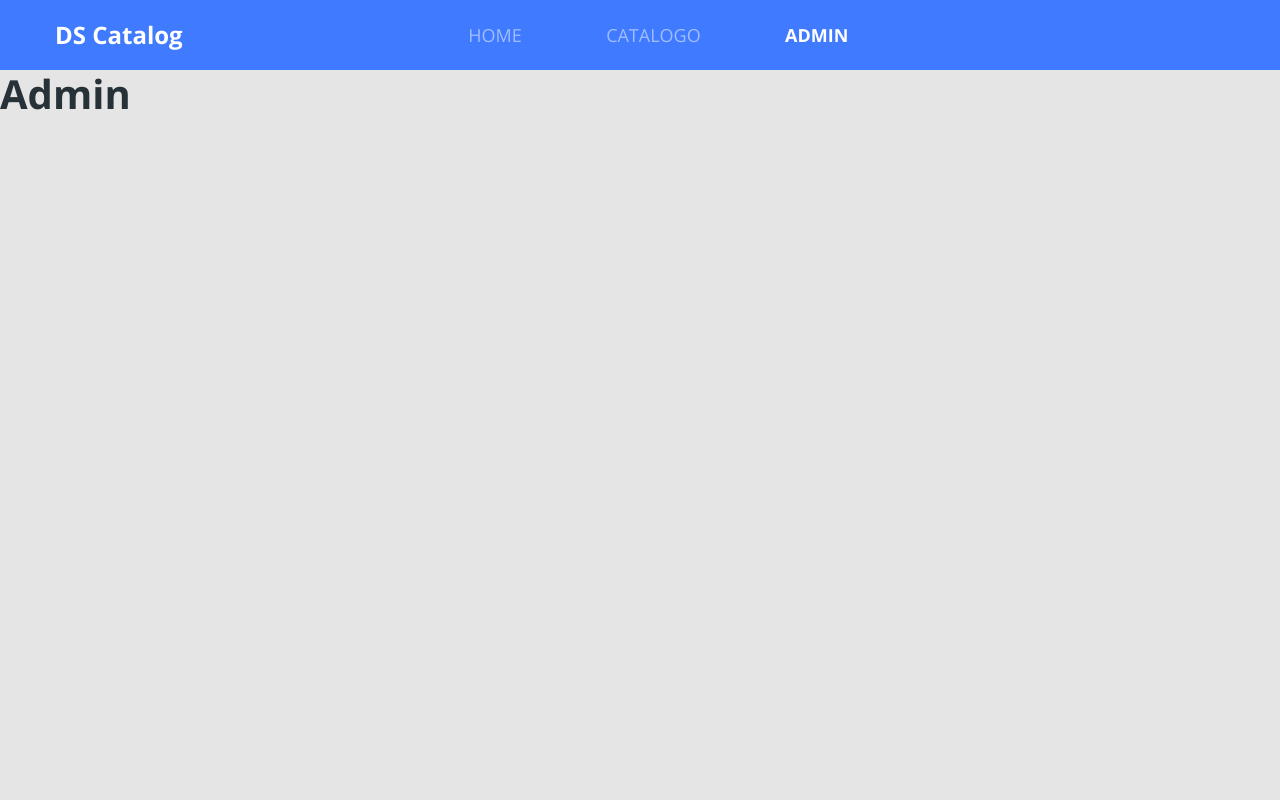
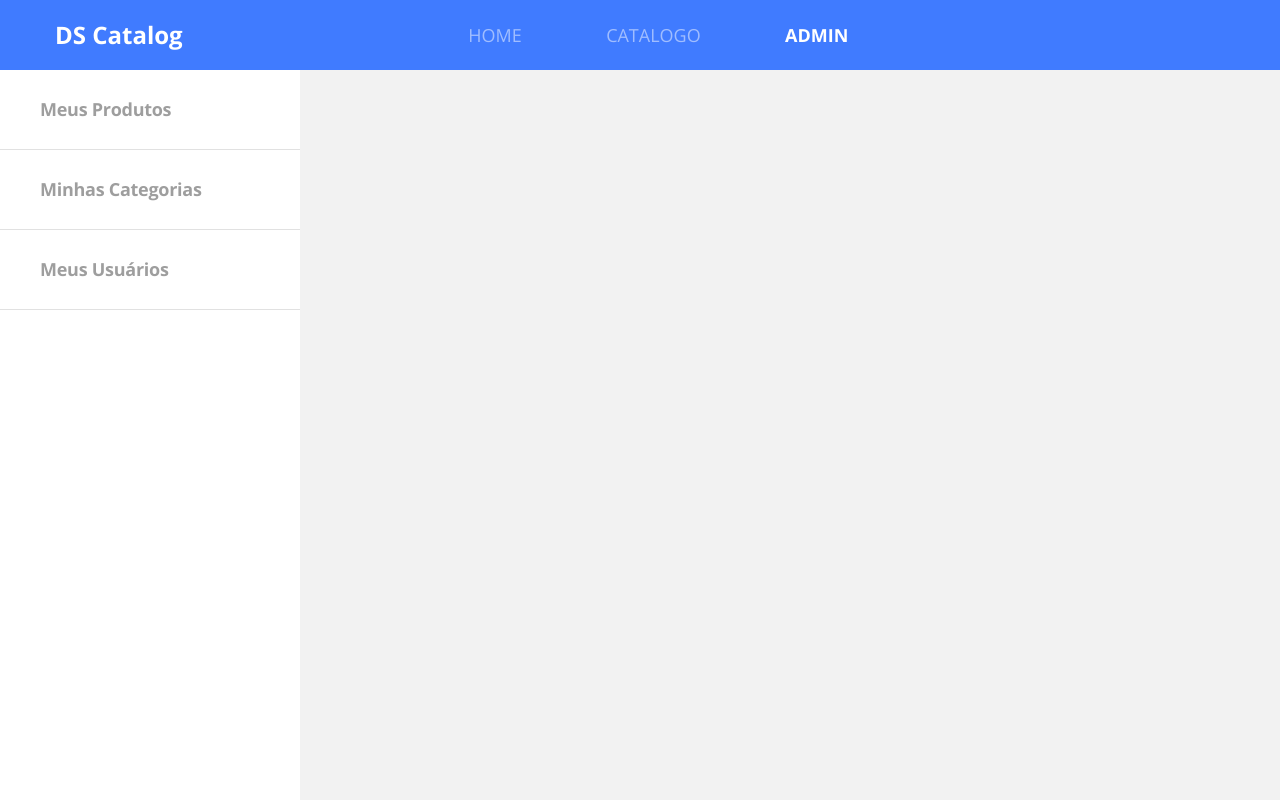
Before and after one commit to edsonalvesdev/dscatalog-bootcamp-devsuperior-2.0, a React (Create React App) app in the folder front-web/: page /admin in a window 1280 px wide. Built offline with nearby package versions, Linux system fonts and the light colour scheme.

Commit message:
Add Admin navbar

```diff
--- a/front-web/src/core/assets/styles/custom.scss
+++ b/front-web/src/core/assets/styles/custom.scss
@@ -2,7 +2,7 @@
     "primary": #407BFF
 );
 
-$body-bg: #E5E5E5;
+$body-bg: #F2F2F2;
 $body-color: #263238;
 
 @import '~bootstrap/scss/bootstrap.scss';
--- /dev/null
+++ b/front-web/src/core/components/Pagination/index.tsx
@@ -0,0 +1,39 @@
+import { ReactComponent as ArrowIcon } from 'core/assets/images/arrow.svg'
+import { generateList } from 'core/utils/list';
+import './styles.scss';
+
+type Props = {
+    totalPages: number;
+    activePage: number;
+    onChange: (item: number) => void;
+}
+
+const Pagination = ({ totalPages, activePage, onChange }: Props) => {
+    const items = generateList(totalPages);
+    const previousClass = totalPages > 0 && activePage > 0 ? 'page-active' : 'page-inactive';
+    const nextClass = (activePage + 1) < totalPages ? 'page-active' : 'page-inactive';
+
+    return (
+      <div className="pagination-container">
+            <ArrowIcon
+                className={`pagination-previous ${previousClass}`}
+                onClick={() => onChange(activePage - 1)}
+            />
+            {items.map(item =>
+                <div
+                    key={item}
+                    className={`pagination-item ${item === activePage ? 'active' : ''}`}
+                    onClick={() => onChange(item)}
+                >
+                    { item + 1 }
+                </div>
+            )}
+            <ArrowIcon
+                className={`pagination-next ${nextClass}`}
+                onClick={() => onChange(activePage + 1)}
+            />
+      </div>
+    );
+}
+
+export default Pagination;
--- /dev/null
+++ b/front-web/src/core/components/Pagination/styles.scss
@@ -0,0 +1,50 @@
+.pagination-container {
+    display: flex;
+    justify-content: center;
+    align-items: center;
+    height: 40px;
+    margin-top: 35px;
+}
+
+.pagination-item {
+    width: 40px;
+    height: 40px;
+    border-radius: 50%;
+    background-color: #E1E1E1;
+
+    &.active {
+        background-color: #407BFF;
+    }
+
+    font-weight: bold;
+    font-size: 18px;
+    line-height: 25px;
+    text-align: center;
+    letter-spacing: -0.015em;
+    color: #FFF;
+    display: flex;
+    align-items: center;
+    justify-content: center;
+    cursor: pointer;
+    margin-right: 10px;
+}
+
+.pagination-previous {
+    transform: rotate(-180deg);
+    margin-right: 25px;
+}
+
+.pagination-next {
+    margin-left: 15px;
+    cursor: pointer;
+}
+
+.page-active {
+    cursor: pointer;
+    color: #407BFF;
+}
+
+.page-inactive {
+    color: #E1E1E1;
+    pointer-events: none;
+}
--- /dev/null
+++ b/front-web/src/pages/Admin/components/Navbar/index..tsx
@@ -0,0 +1,19 @@
+import './styles.scss';
+
+const Navbar = () => (
+    <nav className="admin-nav-container">
+        <ul>
+            <li>
+                <a href="link" className="admin-nav-item">Meus Produtos</a>
+            </li>
+            <li>
+                <a href="link" className="admin-nav-item">Minhas Categorias</a>
+            </li>
+            <li>
+                <a href="link" className="admin-nav-item">Meus Usuários</a>
+            </li>
+        </ul>
+    </nav>
+);
+
+export default Navbar;
--- /dev/null
+++ b/front-web/src/pages/Admin/components/Navbar/styles.scss
@@ -0,0 +1,28 @@
+.admin-nav-container {
+    width: 300px;
+    background-color: #FFF;
+    height: calc(100vh - 70px);
+}
+
+.admin-nav-item {
+    height: 80px;
+    display: block;
+    border-bottom: 1px solid #E1E1E1;
+    display: flex;
+    align-items: center;
+    padding-left: 40px;
+    font-weight: bold;
+    font-size: 18px;
+    line-height: 25px;
+    letter-spacing: -0.015em;
+    color: #9E9E9E;
+
+    &.active {
+        background: rgba(64, 123, 255, 0.3);
+        color: #407BFF;
+    }
+
+    &:hover {
+        color: #407BFF;
+    }
+}
--- a/front-web/src/pages/Admin/index.tsx
+++ b/front-web/src/pages/Admin/index.tsx
@@ -1,7 +1,7 @@
+import Navbar from './components/Navbar/index.';
+
 const Admin = () => (
-    <div>
-        <h1>Admin</h1>
-    </div>
+    <Navbar />
 );
 
 export default Admin;
--- a/front-web/src/pages/Catalog/components/ProductDetails/styles.scss
+++ b/front-web/src/pages/Catalog/components/ProductDetails/styles.scss
@@ -1,7 +1,6 @@
 .product-details-container {
     margin-top: 40px;
-    padding-left: 40px;
-    padding-right: 40px;
+    padding: 0 40px 50px 40px;
 }
 
 .product-details {
--- a/front-web/src/pages/Catalog/index.tsx
+++ b/front-web/src/pages/Catalog/index.tsx
@@ -4,16 +4,18 @@
 import { ProductsResponse } from 'core/types/Product';
 import ProductCard from './components/ProductCard';
 import ProductCardLoader from './components/Loaders/ProductCardLoader';
+import Pagination from 'core/components/Pagination'
 import './styles.scss';
 
 const Catalog = () => {
     const [productsResponse, setProductsResponse] = useState<ProductsResponse>();
     const [isLoading, setIsLoading] = useState(false);
+    const [activePage, setActivePage] = useState(0);
 
     useEffect(() => {
         const params = {
-            page: 0,
-            linesPerPage: 12
+            page: activePage,
+            linesPerPage: 10
         }
         setIsLoading(true);
         makeRequest({ url: '/products', params } )
@@ -21,7 +23,7 @@
         .finally(() => {
             setIsLoading(false);
         });
-    }, []);
+    }, [activePage]);
 
     return (
         <div className="catalog-container">
@@ -37,6 +39,13 @@
                     ))
                 )}
             </div>
+            {productsResponse && (
+                <Pagination
+                    totalPages={productsResponse.totalPages}
+                    activePage={activePage}
+                    onChange={page => setActivePage(page)}
+                />
+            )}
         </div>
     );
 }
```
